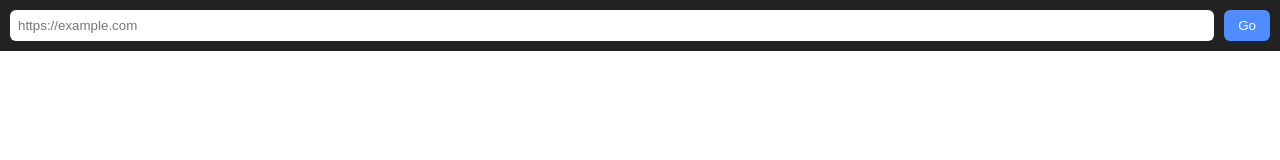
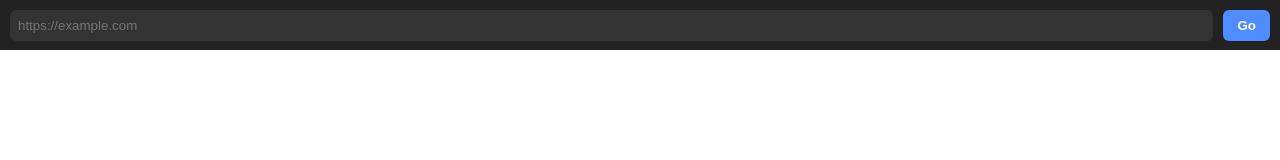
Before and after one commit to soupmaxschool/lokei, a plain HTML site: page index.html in a window 1280 px wide. Drawn offline with Linux system fonts and the light colour scheme.

Commit message:
Refactor CSS styles in index.html
Updated styles for better layout and appearance.

```diff
--- a/index.html
+++ b/index.html
@@ -4,12 +4,48 @@
   <meta charset="UTF-8">
   <title>Mini Browser</title>
   <style>
-    html, body { margin:0; height:100%; }
-    body { display:flex; flex-direction:column; background:#111; color:#eee; }
-    header { padding:10px; background:#222; display:flex; gap:10px; }
-    input { flex:1; padding:8px; border-radius:6px; border:none; }
-    button { padding:8px 14px; border:none; border-radius:6px; background:#4f8cff; color:white; }
-    iframe { flex:1; width:100%; border:none; background:white; }
+    html, body {
+      margin: 0;
+      height: 100%;
+      overflow: hidden;
+      background: #111;
+      color: #eee;
+      font-family: system-ui, sans-serif;
+    }
+
+    header {
+      height: 50px;
+      display: flex;
+      align-items: center;
+      padding: 0 10px;
+      background: #222;
+      gap: 10px;
+    }
+
+    input {
+      flex: 1;
+      padding: 8px;
+      border-radius: 6px;
+      border: none;
+      background: #333;
+      color: #eee;
+    }
+
+    button {
+      padding: 8px 14px;
+      border: none;
+      border-radius: 6px;
+      background: #4f8cff;
+      color: white;
+      font-weight: 600;
+    }
+
+    iframe {
+      width: 100%;
+      height: calc(100% - 50px);
+      border: none;
+      background: white;
+    }
   </style>
 </head>
 <body>
@@ -35,7 +71,6 @@
     v.src = "/api/p.js?url=" + encodeURIComponent(url);
   };
 
-  // Support ?u= links from rewritten pages
   const params = new URLSearchParams(location.search);
   if (params.get("u")) {
     v.src = "/api/p.js?url=" + encodeURIComponent(params.get("u"));
```
